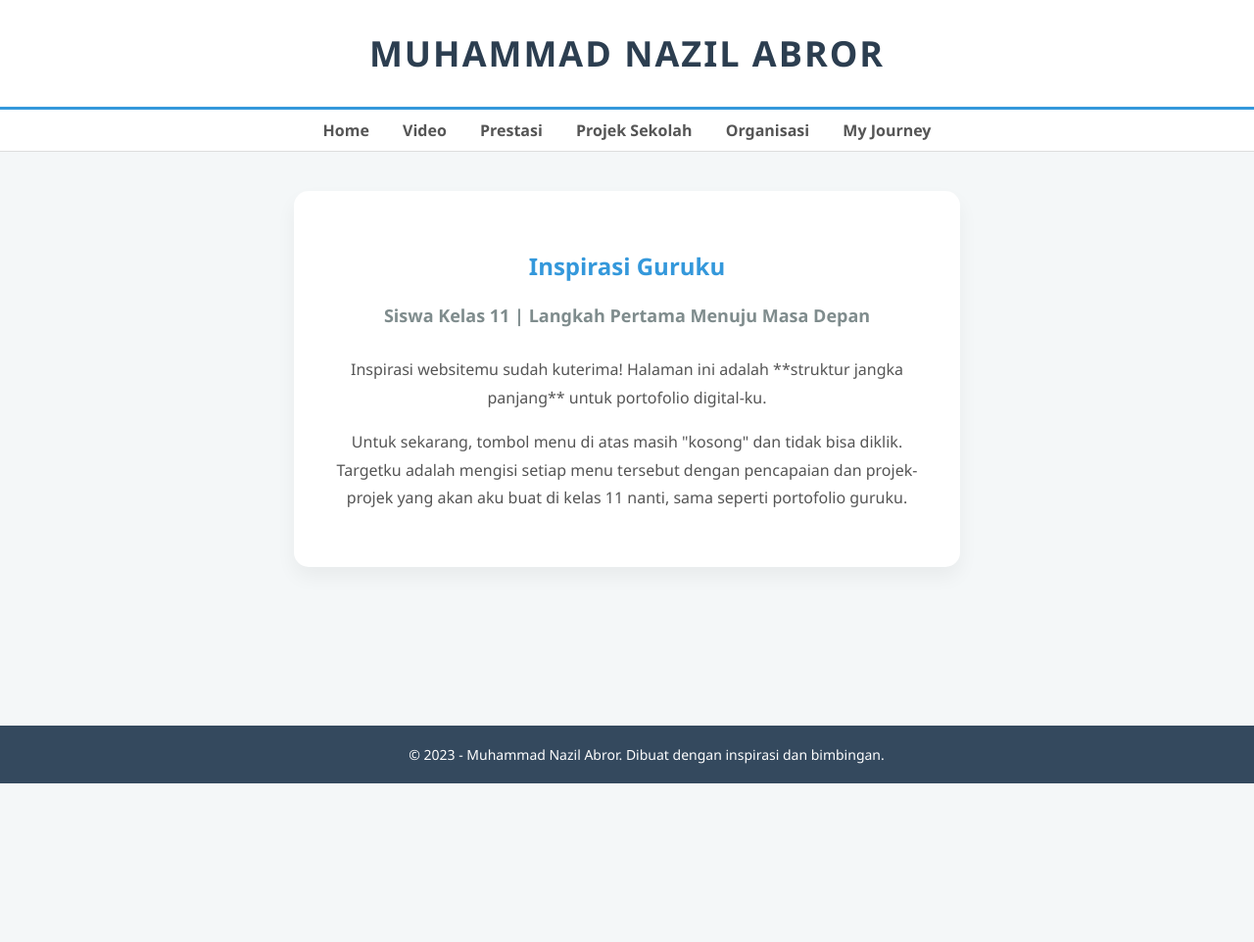
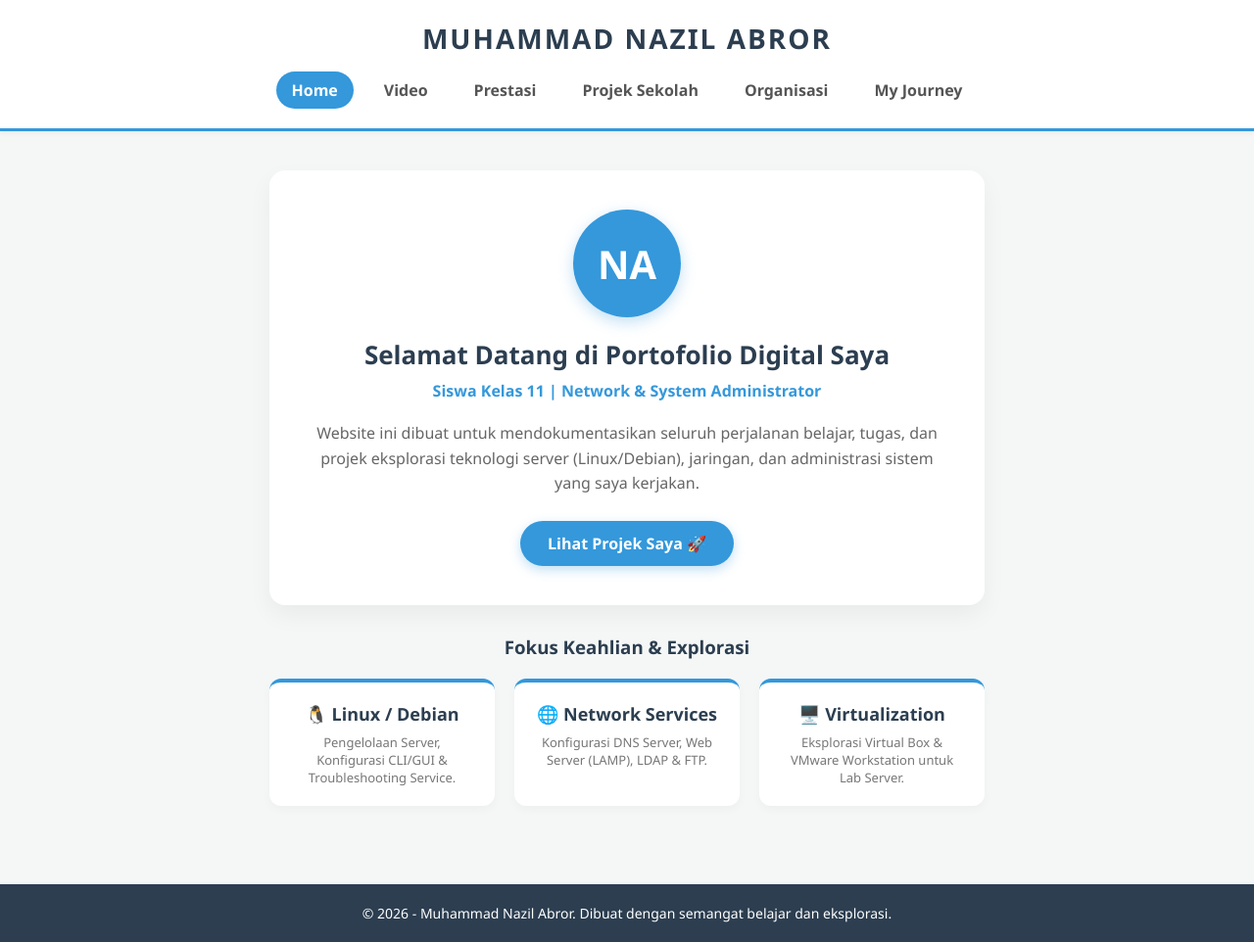
Before and after one commit to MuhammadNazilAbror/MuhammadNazilAbror.github.io, a plain HTML site: page index.html in a window 1280 px wide. Shown: the whole page at 98% size. Before the commit the page ends 800 px from the top, so only its background shows below. Drawn offline with Linux system fonts and the light colour scheme.

Commit message:
Update index.html

```diff
--- a/index.html
+++ b/index.html
@@ -3,58 +3,215 @@
 <head>
     <meta charset="UTF-8">
     <meta name="viewport" content="width=device-width, initial-scale=1.0">
-    <title>Muhammad Nazil Abror - Personal Branding (Struktur)</title>
+    <title>Muhammad Nazil Abror - Portofolio</title>
     <style>
-        /* CSS Dasar: Ini untuk tampilan */
-        body { font-family: 'Segoe UI', Tahoma, Geneva, Verdana, sans-serif; margin: 0; background-color: #f4f7f8; color: #333; }
+        * {
+            box-sizing: border-box;
+            margin: 0;
+            padding: 0;
+            font-family: 'Segoe UI', Tahoma, Geneva, Verdana, sans-serif;
+        }
 
-        /* HEADER: Ini untuk Judul Besar */
-        header { background-color: #ffffff; padding: 30px; text-align: center; border-bottom: 3px solid #3498db; }
-        h1 { margin: 0; color: #2c3e50; font-size: 36px; text-transform: uppercase; letter-spacing: 2px; }
+        body {
+            background-color: #f4f7f6;
+            color: #333;
+            display: flex;
+            flex-direction: column;
+            min-height: 100vh;
+        }
 
-        /* NAVIGASI MENU: Ini untuk tombol-tombol menu */
-        nav { background-color: #ffffff; padding: 10px; text-align: center; border-bottom: 1px solid #ddd; }
-        nav a { text-decoration: none; color: #555; padding: 10px 15px; font-weight: bold; border-radius: 5px; transition: 0.3s; }
-        nav a:hover { background-color: #3498db; color: white; }
+        /* HEADER & NAVBAR */
+        header {
+            background-color: #ffffff;
+            border-bottom: 3px solid #3498db;
+            padding: 20px 0;
+            text-align: center;
+            box-shadow: 0 2px 5px rgba(0,0,0,0.05);
+        }
 
-        /* ISI UTAMA: Ini untuk teks sambutan */
-        main { padding: 40px; text-align: center; }
-        .intro-card { background: white; padding: 40px; border-radius: 15px; box-shadow: 0 10px 20px rgba(0,0,0,0.05); display: inline-block; max-width: 600px; width: 100%; }
-        h2 { color: #3498db; margin-bottom: 10px; }
-        .subtitle { font-size: 18px; color: #7f8c8d; font-weight: bold; margin-bottom: 25px; }
-        p { line-height: 1.8; color: #555; }
+        header h1 {
+            color: #2c3e50;
+            letter-spacing: 2px;
+            font-size: 28px;
+            margin-bottom: 15px;
+        }
 
-        /* FOOTER: Ini bagian paling bawah */
-        footer { background-color: #34495e; color: white; text-align: center; padding: 20px; font-size: 14px; position: fixed; bottom: 0; width: 100%; }
+        nav {
+            display: flex;
+            justify-content: center;
+            gap: 15px;
+            flex-wrap: wrap;
+        }
+
+        nav a {
+            text-decoration: none;
+            color: #555;
+            font-weight: 600;
+            padding: 8px 16px;
+            border-radius: 20px;
+            transition: all 0.3s ease;
+        }
+
+        nav a:hover, nav a.active {
+            background-color: #3498db;
+            color: white;
+        }
+
+        /* MAIN CONTENT */
+        main {
+            max-width: 900px;
+            margin: 40px auto;
+            padding: 0 20px;
+            flex: 1;
+        }
+
+        /* HERO SECTION */
+        .hero-card {
+            background: white;
+            padding: 40px;
+            border-radius: 16px;
+            box-shadow: 0 10px 25px rgba(0,0,0,0.05);
+            text-align: center;
+            margin-bottom: 30px;
+        }
+
+        .avatar {
+            width: 110px;
+            height: 110px;
+            border-radius: 50%;
+            background: #3498db;
+            color: white;
+            display: flex;
+            align-items: center;
+            justify-content: center;
+            font-size: 40px;
+            font-weight: bold;
+            margin: 0 auto 20px;
+            box-shadow: 0 5px 15px rgba(52, 152, 219, 0.3);
+        }
+
+        .hero-card h2 {
+            font-size: 26px;
+            color: #2c3e50;
+            margin-bottom: 8px;
+        }
+
+        .hero-card .subtitle {
+            color: #3498db;
+            font-weight: 600;
+            font-size: 16px;
+            margin-bottom: 20px;
+        }
+
+        .hero-card p {
+            color: #666;
+            line-height: 1.6;
+            max-width: 650px;
+            margin: 0 auto 25px;
+        }
+
+        .btn-primary {
+            display: inline-block;
+            background-color: #3498db;
+            color: white;
+            padding: 12px 28px;
+            border-radius: 30px;
+            text-decoration: none;
+            font-weight: bold;
+            transition: transform 0.2s, background-color 0.2s;
+            box-shadow: 0 4px 12px rgba(52, 152, 219, 0.3);
+        }
+
+        .btn-primary:hover {
+            background-color: #2980b9;
+            transform: translateY(-2px);
+        }
+
+        /* SKILLS SECTION */
+        .skills-grid {
+            display: grid;
+            grid-template-columns: repeat(auto-fit, minmax(200px, 1fr));
+            gap: 20px;
+            margin-top: 20px;
+        }
+
+        .skill-card {
+            background: white;
+            padding: 20px;
+            border-radius: 12px;
+            text-align: center;
+            box-shadow: 0 4px 10px rgba(0,0,0,0.03);
+            border-top: 4px solid #3498db;
+        }
+
+        .skill-card h3 {
+            font-size: 18px;
+            color: #2c3e50;
+            margin-bottom: 8px;
+        }
+
+        .skill-card p {
+            font-size: 13px;
+            color: #777;
+        }
+
+        /* FOOTER */
+        footer {
+            background-color: #2c3e50;
+            color: white;
+            text-align: center;
+            padding: 20px;
+            font-size: 14px;
+            margin-top: 40px;
+        }
     </style>
 </head>
 <body>
 
     <header>
-    <h1>Muhammad Nazil Abror</h1>
+        <h1>MUHAMMAD NAZIL ABROR</h1>
+        <nav>
+            <a href="index.html" class="active">Home</a>
+            <a href="#">Video</a>
+            <a href="#">Prestasi</a>
+            <a href="projek.html">Projek Sekolah</a>
+            <a href="#">Organisasi</a>
+            <a href="#">My Journey</a>
+        </nav>
     </header>
 
-<nav>
-    <!-- Ini adalah Struktur Menu Jangka Panjang -->
-    <a href="#">Home</a>
-    <a href="#">Video</a>
-    <a href="#">Prestasi</a>
-    <a href="projek.html">Projek Sekolah</a> <!-- Adaptasi dari DPK/Ekskul -->
-    <a href="#">Organisasi</a>
-    <a href="#">My Journey</a>   <!-- Adaptasi dari Data/Linux/Cyber -->
-</nav>
+    <main>
+        <!-- HERO SECTION -->
+        <div class="hero-card">
+            <div class="avatar">NA</div>
+            <h2>Selamat Datang di Portofolio Digital Saya</h2>
+            <div class="subtitle">Siswa Kelas 11 | Network & System Administrator</div>
+            <p>
+                Website ini dibuat untuk mendokumentasikan seluruh perjalanan belajar, tugas, dan projek eksplorasi teknologi server (Linux/Debian), jaringan, dan administrasi sistem yang saya kerjakan.
+            </p>
+            <a href="projek.html" class="btn-primary">Lihat Projek Saya 🚀</a>
+        </div>
 
-<main>
-    <div class="intro-card">
-        <h2>Inspirasi Guruku</h2>
-        <p class="subtitle">Siswa Kelas 11 | Langkah Pertama Menuju Masa Depan</p>
-        <p>Inspirasi websitemu sudah kuterima! Halaman ini adalah **struktur jangka panjang** untuk portofolio digital-ku. </p>
-        <p>Untuk sekarang, tombol menu di atas masih "kosong" dan tidak bisa diklik. Targetku adalah mengisi setiap menu tersebut dengan pencapaian dan projek-projek yang akan aku buat di kelas 11 nanti, sama seperti portofolio guruku.</p>
+        <!-- SKILLS / MINAT SECTION -->
+        <h3 style="color: #2c3e50; margin-bottom: 15px; text-align: center;">Fokus Keahlian & Explorasi</h3>
+        <div class="skills-grid">
+            <div class="skill-card">
+                <h3>🐧 Linux / Debian</h3>
+                <p>Pengelolaan Server, Konfigurasi CLI/GUI & Troubleshooting Service.</p>
+            </div>
+            <div class="skill-card">
+                <h3>🌐 Network Services</h3>
+                <p>Konfigurasi DNS Server, Web Server (LAMP), LDAP & FTP.</p>
+            </div>
+            <div class="skill-card">
+                <h3>🖥️ Virtualization</h3>
+                <p>Eksplorasi Virtual Box & VMware Workstation untuk Lab Server.</p>
+            </div>
         </div>
     </main>
 
     <footer>
-    &copy; 2023 - Muhammad Nazil Abror. Dibuat dengan inspirasi dan bimbingan.
+        © 2026 - Muhammad Nazil Abror. Dibuat dengan semangat belajar dan eksplorasi.
     </footer>
 
 </body>
```
Lines whose indentation alone changed are shown as unchanged.
